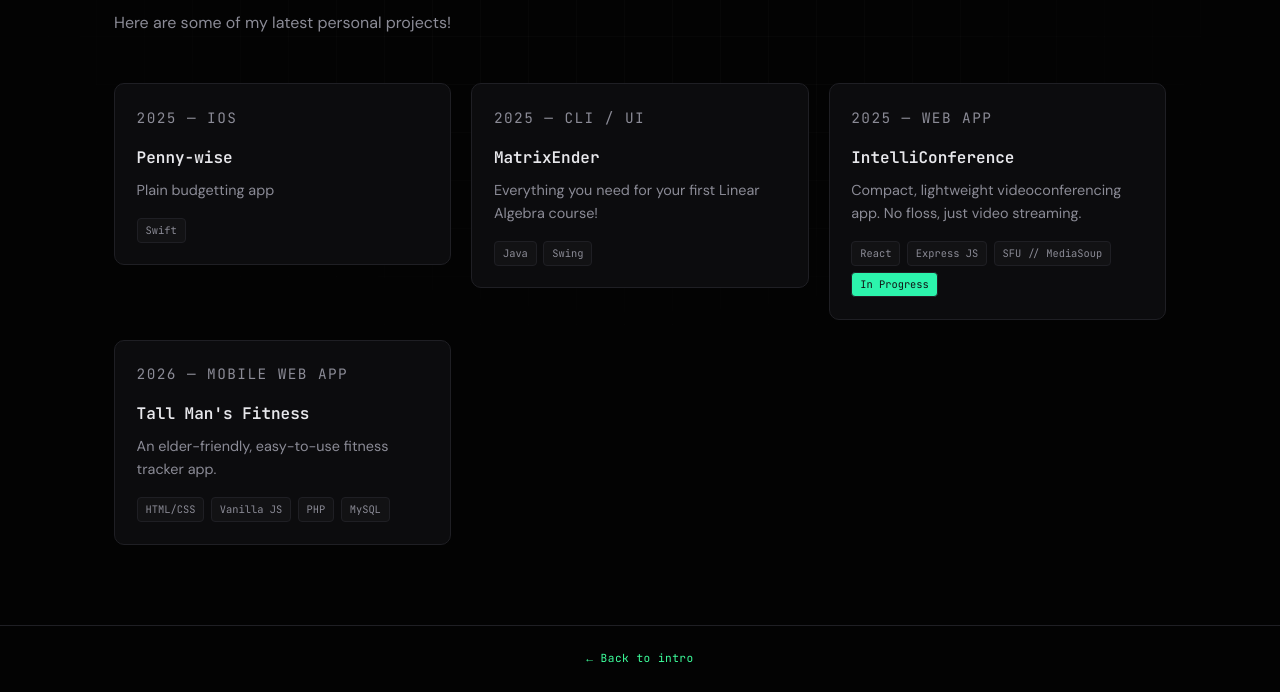
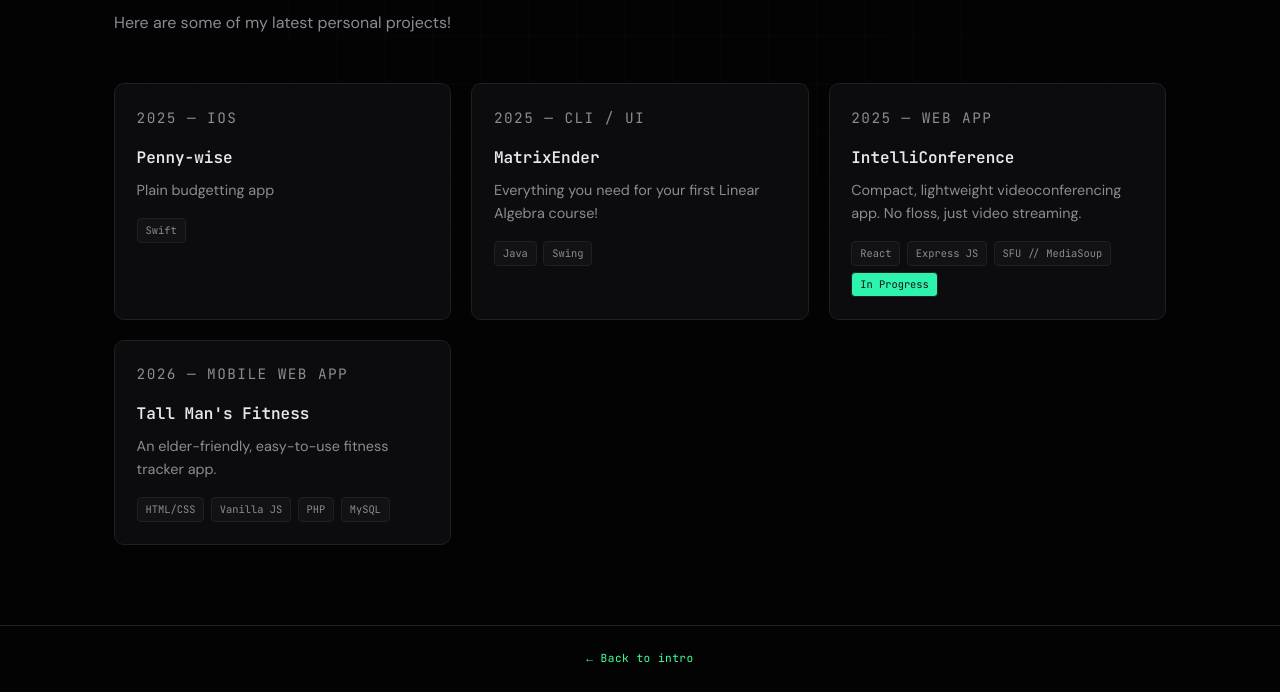
Before and after one commit to ep1lson/portfolio, a plain HTML site: page showcase.html in a window 1280 px wide. Shown: the part 156-848 px from the top of the page. Drawn offline with Linux system fonts and the light colour scheme.

Commit message:
fixed misaligned grid problem

```diff
--- a/css/main.css
+++ b/css/main.css
@@ -278,6 +278,7 @@ main {
 a:has(>.card) {
     text-decoration: none;
     color: unset;
+    display: block;
 }
 
 .card {
@@ -286,6 +287,8 @@ a:has(>.card) {
     border: 1px solid var(--border);
     border-radius: var(--radius);
     padding: 1.35rem;
+    height: 100%;
+    width: 100%;
     overflow: hidden;
     transition: border-color 0.2s, transform 0.2s;
 }
```
